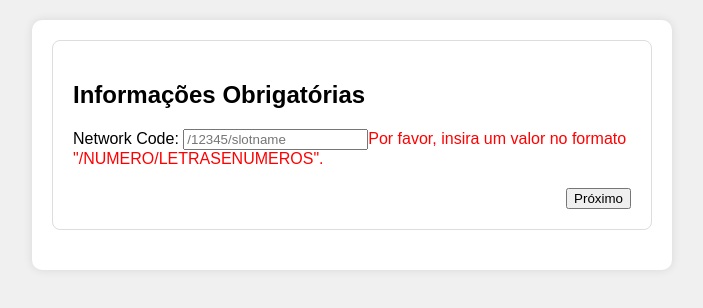
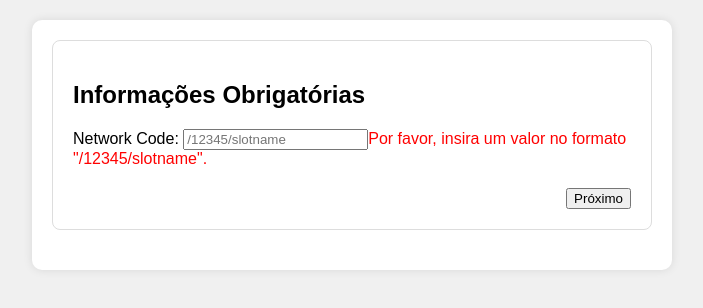
Before and after one commit to luciano2000/vast, a plain HTML site: page index.html in a window 1280 px wide. Both pictures are taken after a click on the button "Próximo". Shown: the whole page, without its empty margins (288-991 px from the left). Drawn offline with Linux system fonts and the light colour scheme.

Commit message:
Update index.html

```diff
--- a/index.html
+++ b/index.html
@@ -95,7 +95,7 @@
                 const answer1 = document.getElementById('answer1').value;
                 const regex = /^\/\d+\/[a-zA-Z0-9]+(\/[a-zA-Z0-9]+)?$/;
                 if (!answer1 || !regex.test(answer1)) {
-                    document.getElementById('error1').textContent = 'Por favor, insira um valor no formato "/NUMERO/LETRASENUMEROS".';
+                    document.getElementById('error1').textContent = 'Por favor, insira um valor no formato "/12345/slotname".';
                     return;
                 } else {
                     document.getElementById('error1').textContent = '';
```
